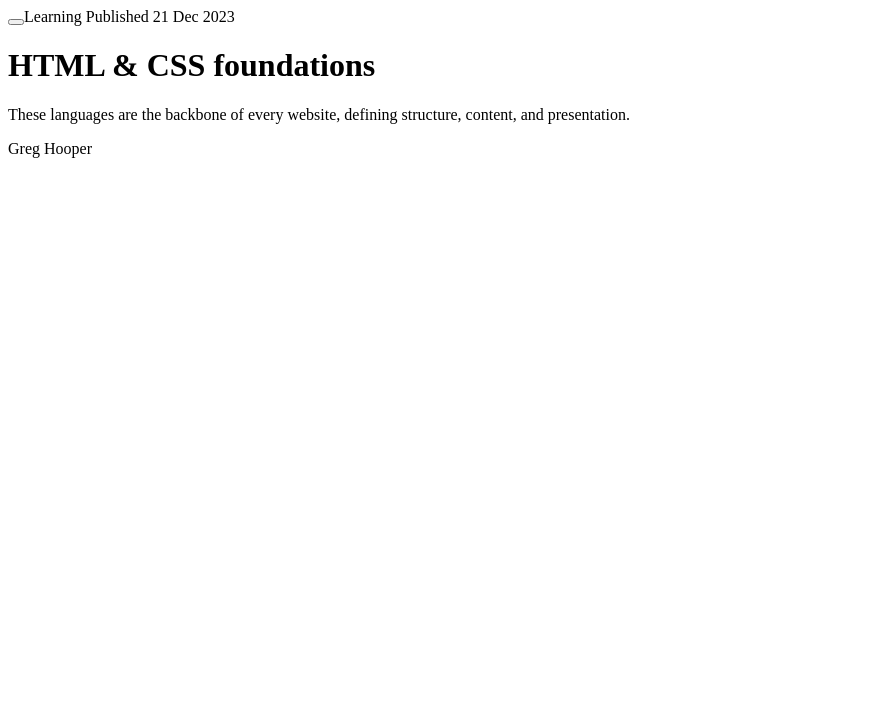
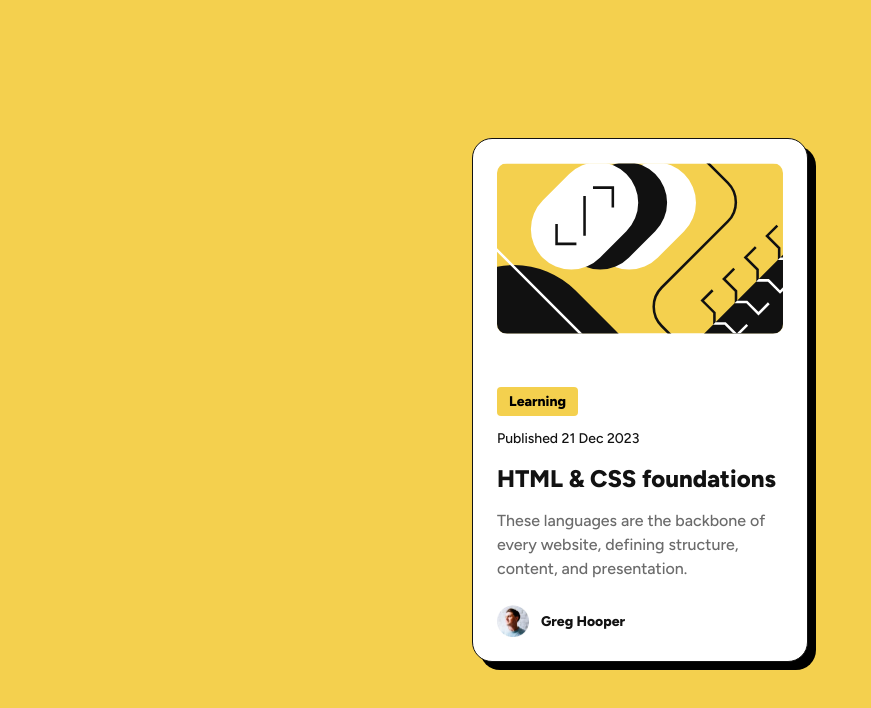
Before and after one commit to user2830581/blog-preview-card, a plain HTML site: page index.html in a window 1280 px wide. Shown: the whole page, without its empty margins (0-871 px from the left). Drawn offline with Linux system fonts and the light colour scheme.

Commit message:
Initial html and css

```diff
--- a/index.html
+++ b/index.html
@@ -3,7 +3,6 @@
   <head>
     <meta charset="UTF-8" />
     <meta name="viewport" content="width=device-width, initial-scale=1.0" />
-    <!-- displays site properly based on user's device -->
 
     <link
       rel="icon"
@@ -14,18 +13,35 @@
 
     <title>Frontend Mentor | Blog preview card</title>
 
-    <link rel="stylesheet" src="styles.css" />
+    <link rel="stylesheet" href="styles.css" />
+
+    <link rel="preconnect" href="https://fonts.googleapis.com" />
+    <link rel="preconnect" href="https://fonts.gstatic.com" crossorigin />
+    <link
+      href="https://fonts.googleapis.com/css2?family=Figtree:wght@500;800&display=swap"
+      rel="stylesheet"
+    />
   </head>
-  <main>
+
   <body>
-      <button></button>Learning Published 21 Dec 2023
+    <main class="content">
+      <figure class="image">
+        <img src="assets/images/illustration-article.svg" alt="logo" />
+      </figure>
+      <div class="text">
+        <h2>Learning</h2>
+        <p class="published-date">Published 21 Dec 2023</p>
         <h1>HTML & CSS foundations</h1>
 
-      <p>
+        <p class="description">
           These languages are the backbone of every website, defining structure,
           content, and presentation.
         </p>
-      <p><img />Greg Hooper</p>
+      </div>
+      <figure class="author">
+        <img src="assets/images/image-avatar.webp" alt="Photo of Greg Hooper" />
+        <figcaption>Greg Hooper</figcaption>
+      </figure>
+    </main>
   </body>
-  </main>
 </html>
--- a/styles.css
+++ b/styles.css
@@ -0,0 +1,120 @@
+:root {
+  --color-yellow: hsl(47, 88%, 63%);
+  --color-white: hsl(0, 0%, 100%);
+  --color-gray-500: hsl(0, 0%, 42%);
+  --color-gray-950: hsl(0, 0%, 7%);
+  --text-preset-1: 24px;
+  --text-preset-2: 16px;
+  --text-preset-3: 14px;
+  --spacing-50: 4px;
+  --spacing-100: 8px;
+  --spacing-200: 24px;
+  --spacing-150: 12px;
+  font-family: "Figtree", sans-serif;
+}
+
+/* Base styles default: mobile */
+
+  * {
+    margin: 0;
+    padding: 0;
+    box-sizing: border-box;
+  }
+
+  body {
+    display: flex;
+    height: 100vh;
+    justify-content: center;
+    align-items: center;
+    background-color: var(--color-yellow);
+  }
+
+  .content {
+    display: flex;
+    flex-direction: column;
+    padding: var(--spacing-200);
+    align-items: flex-start;
+    gap: var(--spacing-200);
+    flex-shrink: 0;
+    border-radius: 20px;
+    border: 1px solid var(--color-gray-950);
+    background-color: var(--color-white);
+    box-shadow: 8px 8px 0px 0px #000;
+    justify-content: space-around;
+    max-width:279px;
+  }
+
+  .image {
+    height: 200px;
+    width: 100%;
+  }
+
+  .image img {
+    width: 100%;
+    object-fit: cover;
+    border-radius: 10px;
+  }
+
+  .text {
+    display: flex;
+    flex-direction: column;
+    align-items: flex-start;
+    align-self: stretch;
+    justify-content: space-between;
+    gap: var(--spacing-150);
+  }
+
+  .text h1 {
+    color: var(--color-gray-950);
+    font-size: var(--spacing-200);
+    font-weight: 800;
+    line-height: 150%; /* 36px */
+  }
+
+  .text h2{
+    font-size: var(--text-preset-3);
+    font-weight: 800;
+    line-height: 150%; /* 21px */
+    padding: var(--spacing-50) var(--spacing-150);
+    background-color: var(--color-yellow);
+    border-radius: 4px;
+  }
+
+  .published-date {
+    color: var(--color-gray-950);
+    font-weight: 500;
+    font-size: var(--text-preset-3);
+    line-height: 150%; /* 21px */
+  }
+
+  .description {
+    color: var(--color-gray-500);
+    font-size: var(--text-preset-2);
+    font-weight: 500;
+    line-height: 150%; /* 24px */
+  }
+
+  .author {
+    display: flex;
+    align-items: center;
+    gap: var(--spacing-150);
+  }
+
+  .author figcaption {
+    color: var(--color-gray-950);
+    font-size: var(--text-preset-3);
+    font-weight: 800;
+    line-height: 150%; /* 21px */
+  }
+
+  .author img {
+    width: 32px;
+    height: 32px;
+  }
+
+/* Styles for larger screens */
+@media only screen and (min-width: 600px) {
+  .content{
+    max-width: 336px;
+  }
+}
```
Lines whose indentation alone changed are shown as unchanged.
